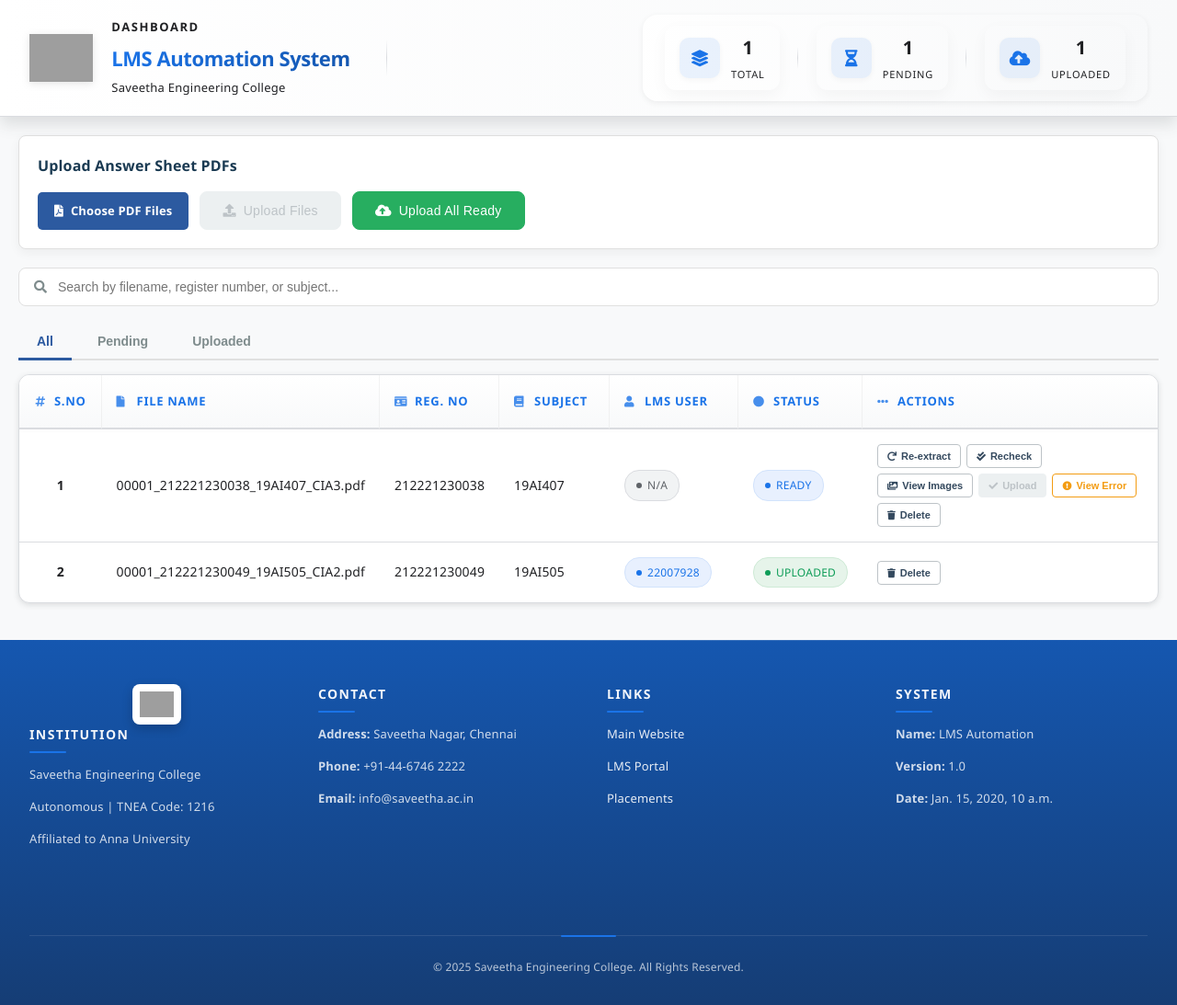
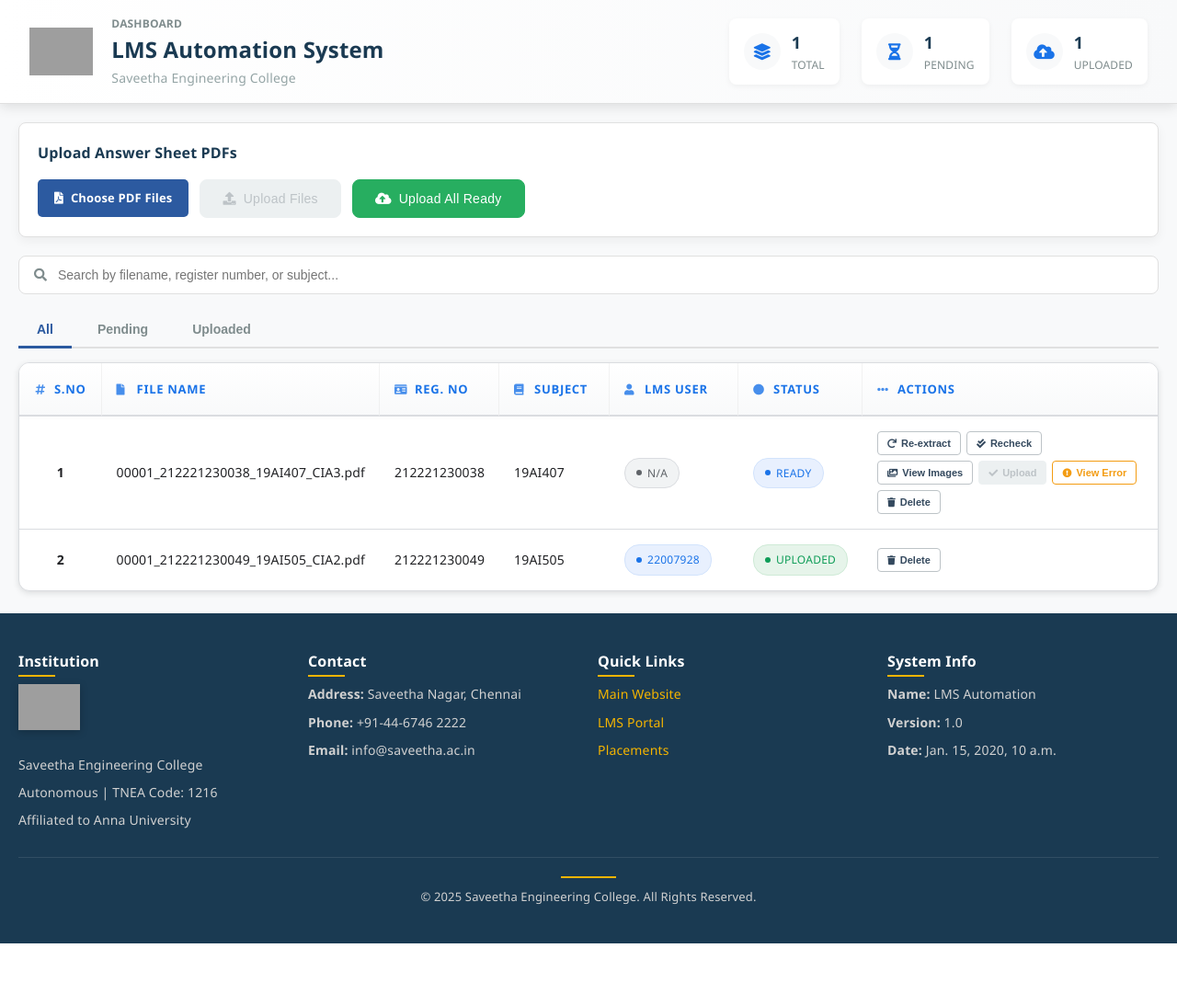
Before and after one commit to d-kavinraja/Smart-answer-sheet-processor, a Django app: template lms_automation_project/pdf_processor/templates/pdf_processor/index.html in a window 1280 px wide. Shown: the whole page at 92% size. After the commit the page ends 1026 px from the top, so only its background shows below. Run offline with Django 5.2, Linux system fonts and the light colour scheme; data comes from the database, SQL or seed files in the repository; the template is opened without the code that fills it: values that come from a table or form of the project are taken from there, most other values are stand-ins (such as "Sample title", 1, 10 or a date in 2020); a database or web service that is not in the repository returns one stand-in record (values such as "Sample title"); grey boxes are pictures that could not be loaded.

Commit message:
Update index.html

```diff
--- a/lms_automation_project/pdf_processor/templates/pdf_processor/index.html
+++ b/lms_automation_project/pdf_processor/templates/pdf_processor/index.html
@@ -38,17 +38,12 @@
         /* ===== HEADER ===== */
         header {
             background: linear-gradient(to right, #ffffff, #f8f9fa);
-            box-shadow: var(--shadow);
+            box-shadow: 0 4px 12px rgba(0, 0, 0, 0.1);
             position: sticky;
             top: 0;
             z-index: 1000;
             padding: 16px 0;
-            border-bottom: 1px solid var(--border);
-            transition: var(--transition);
-        }
-
-        header:hover {
-            box-shadow: 0 8px 16px rgba(60, 64, 67, 0.15);
+            border-bottom: 1px solid #e0e0e0;
         }
 
         .header-container {
@@ -58,165 +53,89 @@
             display: flex;
             align-items: center;
             justify-content: space-between;
-            gap: 40px;
         }
 
         .logo-section {
             display: flex;
             align-items: center;
             gap: 20px;
-            flex-shrink: 0;
-            position: relative;
-            padding-right: 40px;
-        }
-
-        .logo-section::after {
-            content: '';
-            position: absolute;
-            right: 0;
-            top: 50%;
-            transform: translateY(-50%);
-            height: 40px;
-            width: 1px;
-            background: linear-gradient(to bottom, transparent, var(--border), transparent);
         }
 
         .logo-img {
             height: 52px;
             object-fit: contain;
-            transition: var(--transition);
-            filter: drop-shadow(0 2px 4px rgba(0,0,0,0.1));
+            transition: transform 0.3s ease;
         }
 
         .logo-img:hover {
-            transform: scale(1.02);
+            transform: scale(1.05);
         }
 
         .header-text {
             display: flex;
             flex-direction: column;
-            gap: 4px;
         }
 
         .header-page {
-            font-size: 13px;
-            color: var(--muted);
+            font-size: 12px;
+            color: #7f8c8d;
+            text-transform: uppercase;
             font-weight: 600;
-            text-transform: uppercase;
-            letter-spacing: 0.12em;
-            background: transparent;
-            padding-bottom: 2px;
         }
 
         .header-title {
-            font-size: 22px;
+            font-size: 24px;
             font-weight: 700;
-            background: linear-gradient(90deg, var(--primary) 0%, var(--primary-dark) 100%);
-            -webkit-background-clip: text;
-            -webkit-text-fill-color: transparent;
-            letter-spacing: -0.02em;
-            transition: var(--transition);
+            color: #1a3a52;
         }
 
         .header-subtitle {
-            font-size: 13px;
-            color: var(--muted);
-            font-weight: 500;
-            letter-spacing: 0.02em;
+            font-size: 14px;
+            color: #95a5a6;
         }
 
         .quick-stats {
             display: flex;
-            gap: 40px;
-            align-items: center;
-            margin-left: auto;
-            background: linear-gradient(to right, rgba(255,255,255,0.9), rgba(248,249,250,0.9));
-            padding: 12px 24px;
-            border-radius: 16px;
-            box-shadow: 0 2px 6px rgba(60, 64, 67, 0.08);
-            transition: var(--transition);
+            gap: 24px;
         }
 
         .quick-stat {
             display: flex;
             align-items: center;
             gap: 12px;
-            text-align: left;
-            min-width: 80px;
-            padding: 8px 12px;
-            border-radius: 12px;
-            transition: var(--transition);
-            position: relative;
-            background: var(--surface);
-            border: 1px solid var(--border-color);
-            box-shadow: 0 6px 18px rgba(0,0,0,0.04);
+            background: #ffffff;
+            padding: 12px 16px;
+            border-radius: 8px;
+            box-shadow: 0 2px 6px rgba(0, 0, 0, 0.05);
+            transition: box-shadow 0.3s ease;
+        }
+
+        .quick-stat:hover {
+            box-shadow: 0 4px 12px rgba(0, 0, 0, 0.1);
         }
 
         .quick-stat-icon {
-            width: 44px;
-            height: 44px;
-            border-radius: 10px;
-            display: inline-flex;
+            width: 40px;
+            height: 40px;
+            display: flex;
             align-items: center;
             justify-content: center;
-            background: rgba(26,115,232,0.09);
-            color: var(--primary);
+            background: #f8f9fa;
+            border-radius: 50%;
+            color: #1a73e8;
             font-size: 18px;
-            box-shadow: 0 2px 6px rgba(0,0,0,0.04);
-        }
-
-        .quick-stat .quick-stat-value { font-size: 20px; font-weight: 700; color: var(--text); }
-
-        .quick-stat .quick-stat-label { font-size: 11px; color: var(--muted); text-transform: uppercase; }
-
-        .quick-stats:hover {
-            box-shadow: 0 4px 8px rgba(60, 64, 67, 0.12);
-            transform: translateY(-1px);
-        }
-
-        .quick-stat {
-            text-align: center;
-            min-width: 80px;
-            padding: 8px 16px;
-            border-radius: 12px;
-            transition: var(--transition);
-            position: relative;
-        }
-
-        .quick-stat:not(:last-child)::after {
-            content: '';
-            position: absolute;
-            right: -20px;
-            top: 50%;
-            transform: translateY(-50%);
-            height: 24px;
-            width: 1px;
-            background: linear-gradient(to bottom, transparent, var(--border), transparent);
         }
 
         .quick-stat-value {
-            font-size: 24px;
+            font-size: 18px;
             font-weight: 600;
-            color: var(--primary);
-            text-shadow: 0 1px 2px rgba(0,0,0,0.05);
-            margin-bottom: 4px;
+            color: #1a3a52;
         }
 
         .quick-stat-label {
-            font-size: 11px;
-            color: var(--secondary);
+            font-size: 12px;
+            color: #7f8c8d;
             text-transform: uppercase;
-            letter-spacing: 0.08em;
-            font-weight: 500;
-            transition: var(--transition);
-        }
-
-        .quick-stat:hover .quick-stat-value {
-            transform: scale(1.1);
-        }
-
-        .quick-stat:hover .quick-stat-label {
-            color: var(--primary);
         }
 
         /* ===== MAIN CONTENT ===== */
@@ -939,141 +858,74 @@
 
         /* ===== FOOTER ===== */
         footer {
-            background: linear-gradient(to bottom, var(--primary-dark), #153d75);
-            color: white;
-            padding: 48px 0 32px;
-            margin-top: 40px;
-            font-size: 13px;
-            position: relative;
-            overflow: hidden;
-        }
-
-        footer::before {
-            content: '';
-            position: absolute;
-            top: 0;
-            left: 0;
-            right: 0;
-            height: 1px;
-            background: linear-gradient(to right,
-                transparent,
-                rgba(255,255,255,0.2),
-                transparent
-            );
+            background: #1a3a52;
+            color: #f8f9fa;
+            padding: 40px 20px;
+            font-size: 14px;
         }
 
         .footer-container {
             max-width: 1400px;
             margin: 0 auto;
-            padding: 0 32px;
             display: grid;
-            grid-template-columns: repeat(auto-fit, minmax(240px, 1fr));
-            gap: 40px;
+            grid-template-columns: repeat(auto-fit, minmax(200px, 1fr));
+            gap: 20px;
+        }
+
+        .footer-section h4 {
+            font-size: 16px;
+            color: #ffffff;
+            margin-bottom: 12px;
             position: relative;
-        }
-
-        .footer-section h4 {
-            font-size: 14px;
-            font-weight: 600;
-            margin-bottom: 20px;
-            text-transform: uppercase;
-            letter-spacing: 0.1em;
-            color: rgba(255, 255, 255, 0.95);
-            position: relative;
-            display: inline-block;
         }
 
         .footer-section h4::after {
             content: '';
             position: absolute;
-            bottom: -8px;
+            bottom: -4px;
             left: 0;
             width: 40px;
             height: 2px;
-            background: var(--primary);
-            border-radius: 2px;
+            background: #f4b400;
         }
 
         .footer-section p {
-            font-size: 13px;
-            line-height: 1.8;
-            color: rgba(255, 255, 255, 0.8);
+            margin: 8px 0;
+            color: #d1d1d1;
+        }
+
+        .footer-section a {
+            color: #f4b400;
+            text-decoration: none;
+            transition: color 0.3s;
+        }
+
+        .footer-section a:hover {
+            color: #ffffff;
+        }
+
+        .footer-logo {
+            height: 50px;
             margin-bottom: 12px;
-            transition: var(--transition);
-        }
-
-        .footer-section p:hover {
-            color: white;
-            transform: translateX(4px);
-        }
-
-        .footer-section a {
-            color: rgba(255, 255, 255, 0.9);
-            text-decoration: none;
-            transition: var(--transition);
-            position: relative;
-            display: inline-block;
-        }
-
-        .footer-section a::after {
-            content: '';
-            position: absolute;
-            bottom: -2px;
-            left: 0;
-            width: 100%;
-            height: 1px;
-            background: currentColor;
-            transform: scaleX(0);
-            transform-origin: right;
-            transition: transform 0.3s ease;
-        }
-
-        .footer-section a:hover {
-            color: white;
-        }
-
-        .footer-section a:hover::after {
-            transform: scaleX(1);
-            transform-origin: left;
-        }
-
-        .footer-logo {
-            height: 44px;
-            object-fit: contain;
-            margin-bottom: 16px;
-            background: white;
-            padding: 8px;
-            border-radius: 8px;
-            box-shadow: 0 4px 12px rgba(0,0,0,0.2);
-            transition: var(--transition);
-        }
-
-        .footer-logo:hover {
-            transform: translateY(-2px);
-            box-shadow: 0 6px 16px rgba(0,0,0,0.3);
+            filter: drop-shadow(0 2px 4px rgba(0, 0, 0, 0.2));
         }
 
         .footer-bottom {
             text-align: center;
-            font-size: 12px;
-            color: rgba(255, 255, 255, 0.7);
-            margin-top: 40px;
-            padding-top: 24px;
+            margin-top: 20px;
+            padding-top: 20px;
             border-top: 1px solid rgba(255, 255, 255, 0.1);
-            grid-column: 1 / -1;
-            position: relative;
+            font-size: 13px;
+            color: #d1d1d1;
         }
 
         .footer-bottom::before {
             content: '';
-            position: absolute;
-            top: -1px;
-            left: 50%;
-            transform: translateX(-50%);
+            display: block;
             width: 60px;
             height: 2px;
-            background: var(--primary);
-            border-radius: 2px;
+            background: #f4b400;
+            margin: 0 auto 10px;
         }
 
         /* Responsive */
@@ -1199,8 +1051,7 @@
     <header>
         <div class="header-container">
             <div class="logo-section">
-                    <img src="https://saveetha.ac.in/wp-content/uploads/2024/03/sec-logo-01as-2048x412.png" alt="Saveetha Logo" class="logo-img"
-                         onerror="this.style.display='none'">
+                <img src="https://saveetha.ac.in/wp-content/uploads/2024/03/sec-logo-01as-2048x412.png" alt="Saveetha Logo" class="logo-img">
                 <div class="header-text">
                     <div class="header-page">Dashboard</div>
                     <div class="header-title">LMS Automation System</div>
@@ -1208,23 +1059,23 @@
                 </div>
             </div>
 
-            <div class="quick-stats" role="region" aria-label="Dashboard statistics">
+            <div class="quick-stats">
                 <div class="quick-stat" title="Total documents">
-                    <div class="quick-stat-icon"><i class="fas fa-layer-group" aria-hidden="true"></i></div>
+                    <div class="quick-stat-icon"><i class="fas fa-layer-group"></i></div>
                     <div>
                         <div class="quick-stat-value">{{ total_count }}</div>
                         <div class="quick-stat-label">Total</div>
                     </div>
                 </div>
                 <div class="quick-stat" title="Pending documents">
-                    <div class="quick-stat-icon"><i class="fas fa-hourglass-half" aria-hidden="true"></i></div>
+                    <div class="quick-stat-icon"><i class="fas fa-hourglass-half"></i></div>
                     <div>
                         <div class="quick-stat-value">{{ pending_count }}</div>
                         <div class="quick-stat-label">Pending</div>
                     </div>
                 </div>
                 <div class="quick-stat" title="Uploaded documents">
-                    <div class="quick-stat-icon"><i class="fas fa-cloud-upload-alt" aria-hidden="true"></i></div>
+                    <div class="quick-stat-icon"><i class="fas fa-cloud-upload-alt"></i></div>
                     <div>
                         <div class="quick-stat-value">{{ uploaded_count }}</div>
                         <div class="quick-stat-label">Uploaded</div>
@@ -1442,8 +1293,7 @@
         <div class="footer-container">
             <div class="footer-section">
                 <h4>Institution</h4>
-                <img src="https://saveetha.ac.in/wp-content/uploads/2024/03/sec-logo-01as-2048x412.png" alt="SEC" class="footer-logo"
-                     onerror="this.style.display='none'">
+                <img src="https://saveetha.ac.in/wp-content/uploads/2024/03/sec-logo-01as-2048x412.png" alt="SEC Logo" class="footer-logo">
                 <p>Saveetha Engineering College</p>
                 <p>Autonomous | TNEA Code: 1216</p>
                 <p>Affiliated to Anna University</p>
@@ -1455,20 +1305,20 @@
                 <p><strong>Email:</strong> info@saveetha.ac.in</p>
             </div>
             <div class="footer-section">
-                <h4>Links</h4>
-                <p><a href="https://saveetha.ac.in" target="_blank" rel="noopener">Main Website</a></p>
-                <p><a href="https://lms2.ai.saveetha.in" target="_blank" rel="noopener">LMS Portal</a></p>
-                <p><a href="https://saveetha.ac.in/placements" target="_blank" rel="noopener">Placements</a></p>
+                <h4>Quick Links</h4>
+                <p><a href="https://saveetha.ac.in" target="_blank">Main Website</a></p>
+                <p><a href="https://lms2.ai.saveetha.in" target="_blank">LMS Portal</a></p>
+                <p><a href="https://saveetha.ac.in/placements" target="_blank">Placements</a></p>
             </div>
             <div class="footer-section">
-                <h4>System</h4>
+                <h4>System Info</h4>
                 <p><strong>Name:</strong> LMS Automation</p>
                 <p><strong>Version:</strong> 1.0</p>
                 <p><strong>Date:</strong> {{ current_date }}</p>
             </div>
+        </div>
         <div class="footer-bottom">
             &copy; {% now "Y" %} Saveetha Engineering College. All Rights Reserved.
-            </div>
         </div>
     </footer>
 
```
Lines whose indentation alone changed are shown as unchanged.
